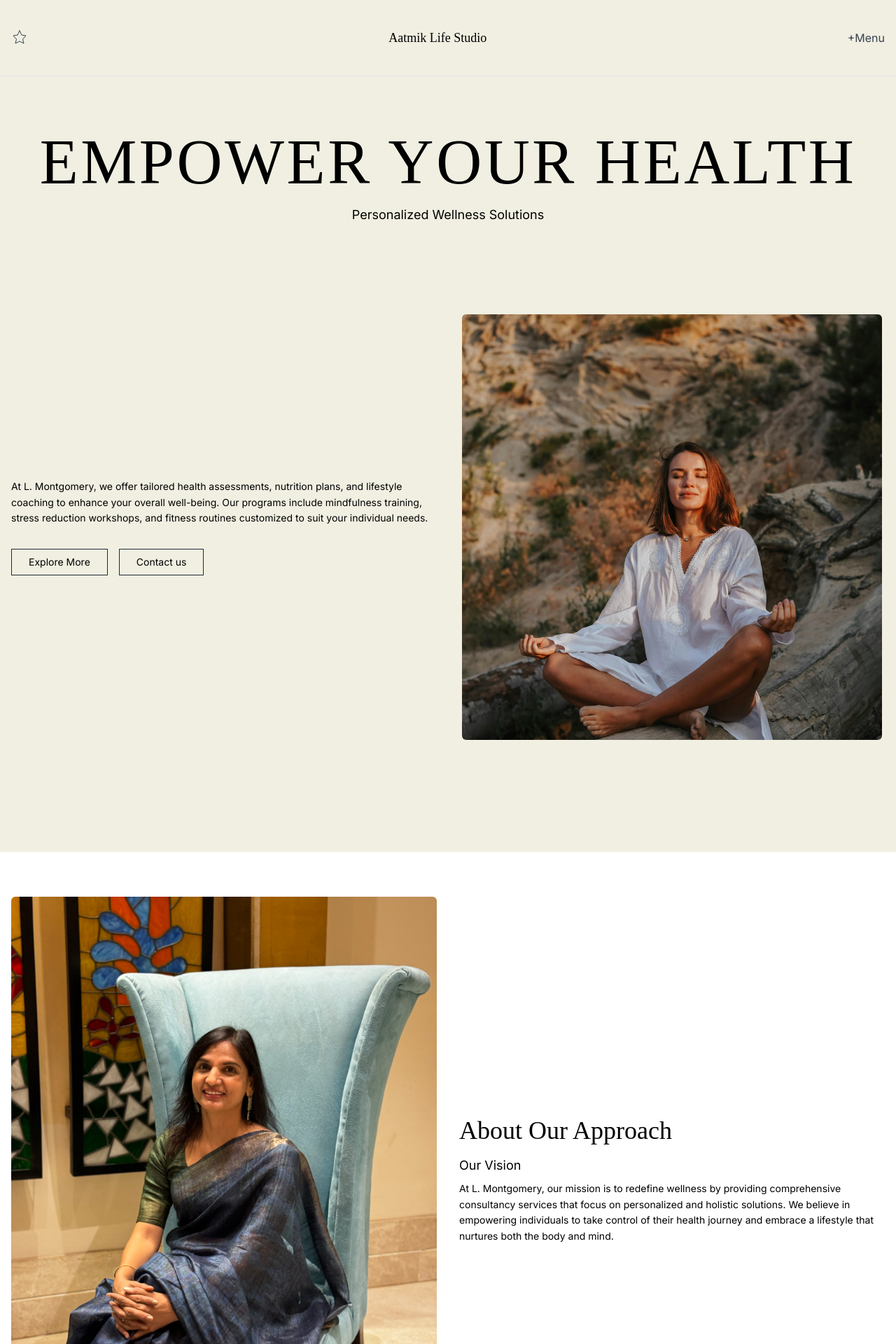
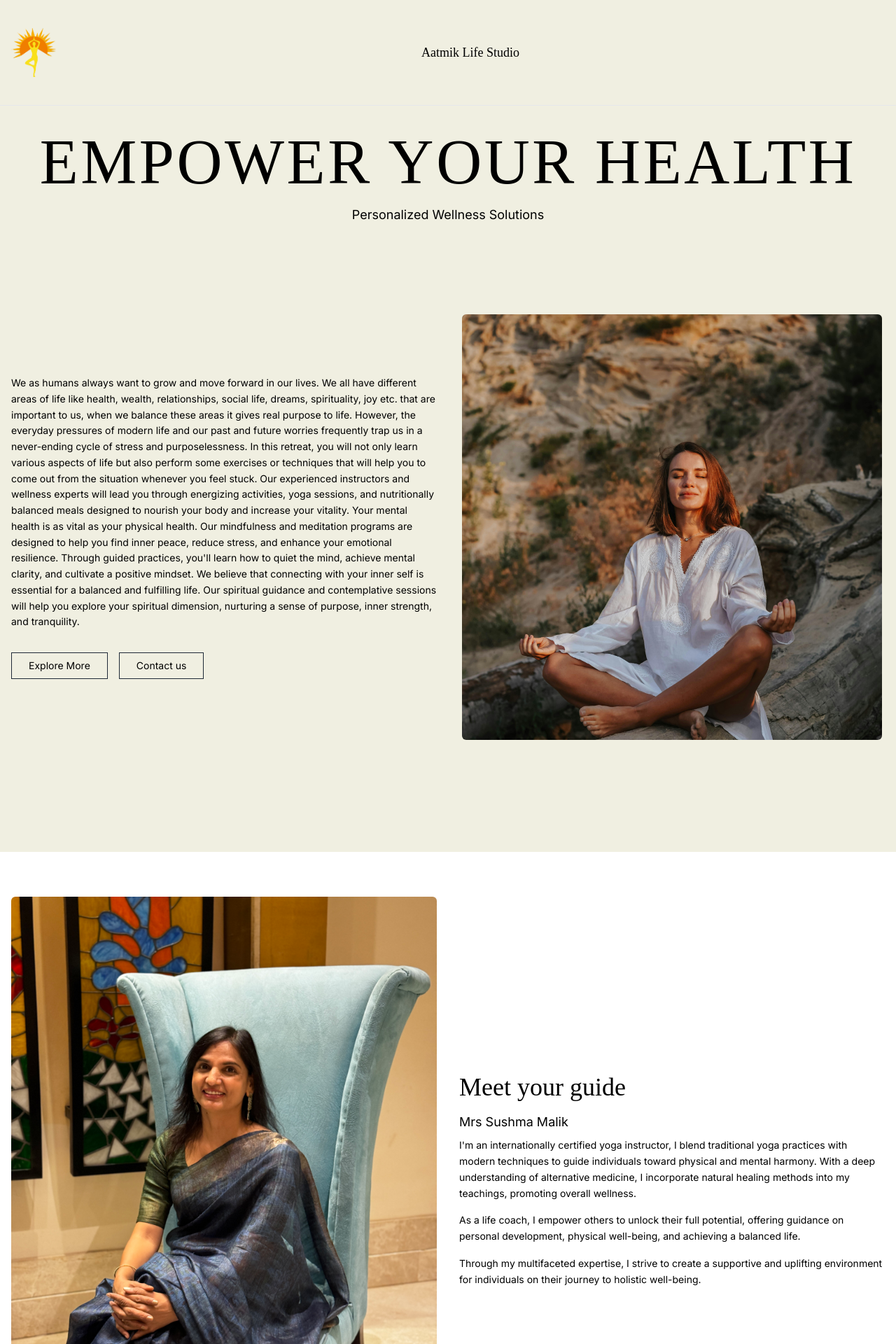
Before and after one commit to account-314/studio, a Next.js app: page / in a window 1280 px wide. Shown: the top 1920 px of the page at 70% size. Built offline with nearby package versions, Linux system fonts and the light colour scheme.

Commit message:
icon + intro

```diff
--- a/app/page.tsx
+++ b/app/page.tsx
@@ -52,35 +52,26 @@ export default function Home() {
 
   return (
     <div className="min-h-screen bg-[rgb(235, 240, 225)]">
-      {/* Header - L. Montgomery */}
+      {/* Header */}
       <header
         className="fixed top-0 left-0 right-0 z-50 transition-transform duration-300 bg-[rgb(240,239,225)] border-b border-gray-200"
         style={{ transform: headerVisible ? "translateY(0)" : "translateY(-100%)" }}
       >
         <div className="container mx-auto flex items-center justify-between px-4 py-10">
           <div>
-            <svg
-              width="24"
-              height="24"
-              viewBox="0 0 24 24"
-              fill="none"
-              xmlns="http://www.w3.org/2000/svg"
+            <Image
+              src="/icon.png"
+              alt="icon"
+              width={64}
+              height={64}
               className="text-gray-700"
-            >
-              <path
-                d="M12 2L15 8L21 9L16.5 14L18 20L12 17L6 20L7.5 14L3 9L9 8L12 2Z"
-                stroke="currentColor"
-                strokeWidth="1"
-                strokeLinecap="round"
-                strokeLinejoin="round"
-              />
-            </svg>
+            />
           </div>
           <div className="text-center">
             <h2 className="text-lg" style={headingStyle}>Aatmik Life Studio</h2>
           </div>
           <div>
-            <button className="text-gray-700">+Menu</button>
+            {/* <button className="text-gray-700">+Menu</button> */}
           </div>
         </div>
       </header>
@@ -111,9 +102,11 @@ export default function Home() {
             <div className="grid grid-cols-1 gap-8 md:grid-cols-2">
               <div className="flex flex-col justify-center">
                 <p className="mb-8 text-sm leading-relaxed">
-                  At L. Montgomery, we offer tailored health assessments, nutrition plans, and lifestyle coaching to
-                  enhance your overall well-being. Our programs include mindfulness training, stress reduction workshops,
-                  and fitness routines customized to suit your individual needs.
+                  We as humans always want to grow and move forward in our lives. We all have different areas of life like health, wealth, relationships, social life, dreams, spirituality, joy etc. that are important to us, when we balance these areas it gives real purpose to life. However, the everyday pressures of modern life and our past and future worries frequently trap us in a never-ending cycle of stress and purposelessness.
+                  In this retreat, you will not only learn various aspects of life but also perform some exercises or techniques that will help you to come out from the situation whenever you feel stuck.
+                  Our experienced instructors and wellness experts will lead you through energizing activities, yoga sessions, and nutritionally balanced meals designed to nourish your body and increase your vitality.
+                  Your mental health is as vital as your physical health. Our mindfulness and meditation programs are designed to help you find inner peace, reduce stress, and enhance your emotional resilience. Through guided practices, you'll learn how to quiet the mind, achieve mental clarity, and cultivate a positive mindset.
+                  We believe that connecting with your inner self is essential for a balanced and fulfilling life. Our spiritual guidance and contemplative sessions will help you explore your spiritual dimension, nurturing a sense of purpose, inner strength, and tranquility.
                 </p>
                 <div className="flex space-x-4">
                   <button className="border border-gray-800 px-6 py-2 text-sm hover:bg-gray-100">Explore More</button>
@@ -134,7 +127,7 @@ export default function Home() {
         </div>
       </section>
 
-      {/* About Our Approach */}
+      {/* Meet your guide */}
       <section className="bg-white py-16">
         <div className="container mx-auto px-4">
           <div className="grid grid-cols-1 gap-8 md:grid-cols-2">
@@ -148,12 +141,18 @@ export default function Home() {
               />
             </div>
             <div className="flex flex-col justify-center">
-              <h2 className="mb-4 text-4xl font-light" style={headingStyle}>About Our Approach</h2>
-              <p className="mb-2 text-lg">Our Vision</p>
+              <h2 className="mb-4 text-4xl font-light" style={headingStyle}>Meet your guide</h2>
+              <p className="mb-2 text-lg">Mrs Sushma Malik</p>
+              <p className="mb-4 text-sm leading-relaxed">
+                I'm an internationally certified yoga instructor, I blend traditional yoga practices with modern techniques to guide individuals toward physical and mental harmony. With a deep understanding of alternative medicine, I incorporate natural healing methods into my teachings, promoting overall wellness.
+              </p>
+
+              <p className="mb-4 text-sm leading-relaxed">
+                As a life coach, I empower others to unlock their full potential, offering guidance on personal development, physical well-being, and achieving a balanced life.
+              </p>
+
               <p className="text-sm leading-relaxed">
-                At L. Montgomery, our mission is to redefine wellness by providing comprehensive consultancy services
-                that focus on personalized and holistic solutions. We believe in empowering individuals to take control
-                of their health journey and embrace a lifestyle that nurtures both the body and mind.
+                Through my multifaceted expertise, I strive to create a supportive and uplifting environment for individuals on their journey to holistic well-being.
               </p>
             </div>
           </div>
@@ -250,7 +249,7 @@ export default function Home() {
 
                   <p  className="mb-2 text-sm italic leading-relaxed">
 
-                    When I joined your yoga class in September, I was having slight backpain, general lethargy, severe PMS and I was finding it particularly hard to concentrate on my studies. Seven months have passed since then and I am delighted to accept that all the above-mentioned problems have waned. It is difficult to describe your dedication towards your students in words. You not only design classes to ensure general well-being of the attendees but you meticulously teach variations of the asanas as per individual’s limitations/problems. Your eagerness to teach asanas and pranayam with correct technique and your insistence on correct posture has spilled positivity beyond the class as well. Now in my daily routine I keep in mind to breathe properly and to maintain good posture. Your instructions about good food habits have also proven to be extremely beneficial. Your subtle but firm way of assertion makes it possible for your students to follow you willingly, for coercion is not what you adhere to. Your positivity, patient persona and calming voice help immensely in concentrating in the yoga class with equal fervor on a daily basis.
+                    When I joined your yoga class in September, I was having slight backpain, general lethargy, severe PMS and I was finding it particularly hard to concentrate on my studies. Seven months have passed since then and I am delighted to accept that all the above-mentioned problems have waned. It is difficult to describe your dedication towards your students in words. You not only design classes to ensure general well-being of the attendees but you meticulously teach variations of the asanas as per individual's limitations/problems. Your eagerness to teach asanas and pranayam with correct technique and your insistence on correct posture has spilled positivity beyond the class as well. Now in my daily routine I keep in mind to breathe properly and to maintain good posture. Your instructions about good food habits have also proven to be extremely beneficial. Your subtle but firm way of assertion makes it possible for your students to follow you willingly, for coercion is not what you adhere to. Your positivity, patient persona and calming voice help immensely in concentrating in the yoga class with equal fervor on a daily basis.
 
                     Best wishes for your future endeavours Sushma. I hope a lot of people benefit from your passion to spread the knowledge of yoga and your enthusiasm to usher in good health to people around you.</p>
                     <p className="mb-2 text-sm italic leading-relaxed">
@@ -420,25 +419,14 @@ export default function Home() {
       <footer className="bg-[rgb(240,236,228)] py-16">
         <div className="container mx-auto px-4">
           <div className="mb-12">
-            <h2 className="text-2xl font-light" style={headingStyle}>L. Montgomery</h2>
+            <h2 className="text-2xl font-light" style={headingStyle}>Aatmik Life Studio</h2>
           </div>
 
           <div className="grid grid-cols-1 gap-8 md:grid-cols-2">
             <div>
-              <p className="text-sm">123-456-7890</p>
-              <p className="text-sm">info@mysite.com</p>
-              <p className="mt-4 text-sm">500 Terry Francine St. San Francisco, CA 94158</p>
-              <div className="mt-4 flex space-x-4">
-                <a href="#" className="text-gray-700 hover:text-gray-900">
-                  <Facebook size={20} />
-                </a>
-                <a href="#" className="text-gray-700 hover:text-gray-900">
-                  <MessageSquare size={20} />
-                </a>
-                <a href="#" className="text-gray-700 hover:text-gray-900">
-                  <Linkedin size={20} />
-                </a>
-              </div>
+              <p className="text-sm">+91 9266155633</p>
+              <p className="text-sm">aatmiklifestudio@gmail.com</p>
+              <p className="mt-4 text-sm">G-081 Enigma Indiabulls, Gurgaon</p>
             </div>
             <div className="flex flex-col items-end space-y-1 text-sm">
               <a href="#" className="hover:underline">
@@ -450,14 +438,11 @@ export default function Home() {
               <a href="#" className="hover:underline">
                 Terms & Conditions
               </a>
-              <a href="#" className="hover:underline">
-                Refund Policy
-              </a>
             </div>
           </div>
 
           <div className="mt-16 text-right text-xs text-gray-600">
-            © 2025 by L. Montgomery. Powered and secured by Wix
+            © 2025 by Aatmik Life Studio. All rights reserved.
           </div>
         </div>
       </footer>
```
Also changed, not shown: public/icon.png (added).
